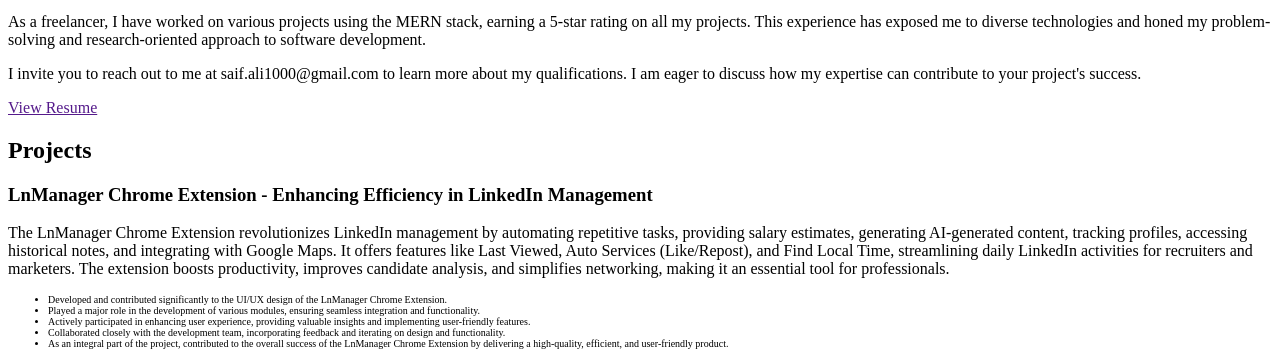
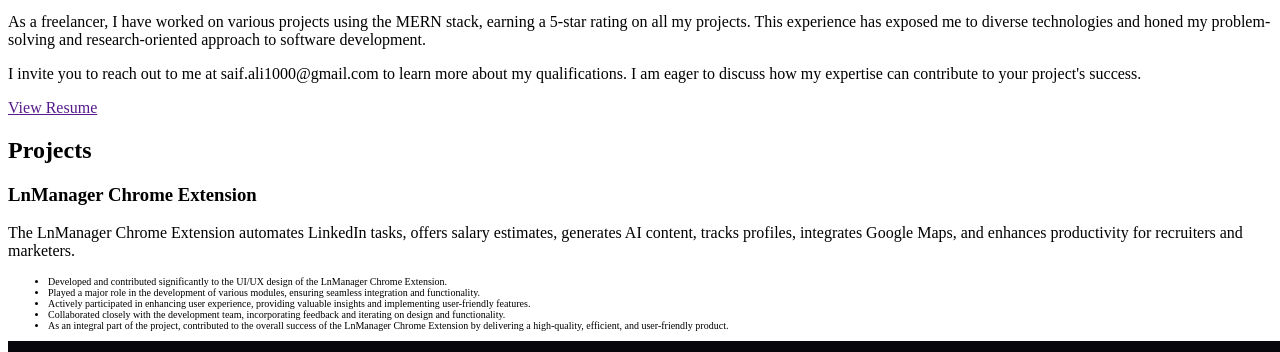
Before and after one commit to SyedSaifAli1234/Portfolio2.0, a website: page src/template.html in a window 1280 px wide. Shown: the part 504-856 px from the top of the page. Drawn offline with nearby package versions, Linux system fonts and the light colour scheme.

Commit message:
resume updated

```diff
--- a/src/template.html
+++ b/src/template.html
@@ -104,12 +104,11 @@
           <div class="row">
             <div class="col-lg-4 col-sm-12">
               <div class="project-wrapper__text">
-                <h3 class="project-wrapper__text-title">LnManager Chrome Extension - Enhancing Efficiency in LinkedIn Management</h3>
+                <h3 class="project-wrapper__text-title">LnManager Chrome Extension</h3>
                 <div>
                   <p class="mb-4">
-                    The LnManager Chrome Extension revolutionizes LinkedIn management by automating repetitive tasks, providing salary estimates, generating AI-generated content, tracking profiles, accessing historical notes, and integrating with Google Maps. It offers features like Last Viewed, Auto Services (Like/Repost), and Find Local Time, streamlining daily LinkedIn activities for recruiters and marketers. The extension boosts productivity, improves candidate analysis, and simplifies networking, making it an essential tool for professionals.
+                    The LnManager Chrome Extension automates LinkedIn tasks, offers salary estimates, generates AI content, tracks profiles, integrates Google Maps, and enhances productivity for recruiters and marketers.
                   </p>
-
                   <ul style="font-size: 10px">
                     <li>
                       Developed and contributed significantly to the UI/UX design of the LnManager Chrome Extension.
```
Also changed, not shown: 1 other file.
